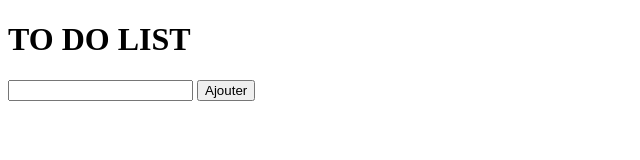
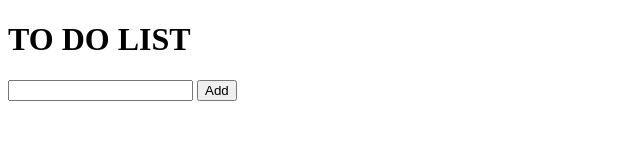
Before and after one commit to daviwys/livraison-03, a plain HTML site: page index.html in a window 1280 px wide. Shown: the full height of the page, 0-640 px from the left. Drawn offline with Linux system fonts and the light colour scheme.

Commit message:
cleaning code

```diff
--- a/index.html
+++ b/index.html
@@ -8,7 +8,7 @@
 
 	<h1>TO DO LIST</h1>
 
-	<input type="text" name="newElem" /> <button onclick="addList()">Ajouter</button>
+	<input type="text" name="newElem" /> <button onclick="addList()">Add</button>
 
 	<ul>
 		<!--		<li>Test</li> -->
```
Also changed, not shown: script.js (+0 -19 lines), 2 other files.
